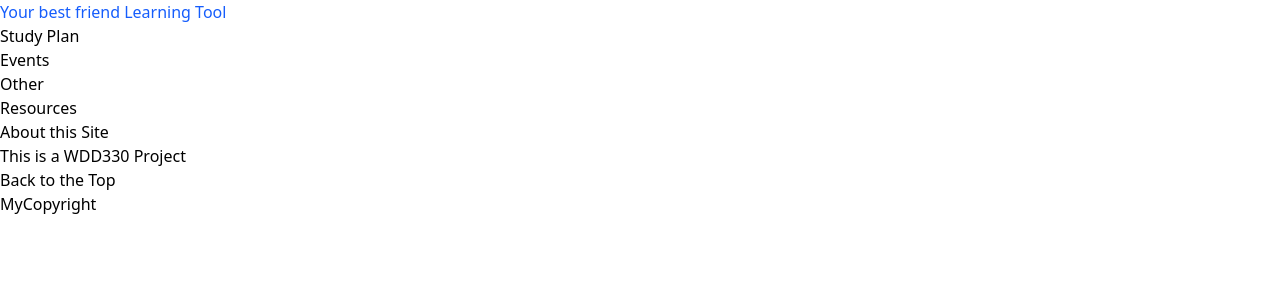
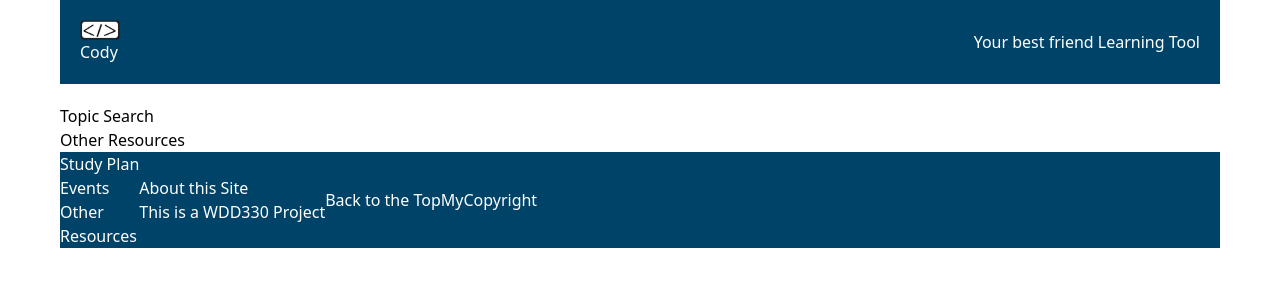
Before and after one commit to joribavi/WDD-330-Final-Project, a website built with Vite: page cody/index.html in a window 1280 px wide. Built offline with nearby package versions, Linux system fonts and the light colour scheme.

Commit message:
working on index html

```diff
--- a/cody/index.html
+++ b/cody/index.html
@@ -7,11 +7,16 @@
     <script type="module" src="/src/main.js"></script>
     <title>Cody</title>
   </head>
-  <body>
-    <header class="my-Header"></header>
+  <body class="md:mx-15">
+    <header class="my-Header bg-[#004369] flex items-center justify-center p-5 mb-5 "></header>
     <main>
-
+      <div class="search-bar">
+          <h2>Topic Search</h2>
+      </div>
+      <div class="main-cards"> </div>
+      <h3>Other Resources</h3>
+       <div class="secondary-cards"> </div>
     </main>
-    <footer class="my-Footer"></footer>
+    <footer class="my-Footer bg-[#004369] text-white flex flex-wrap items-center"></footer>
   </body>
 </html>
--- a/cody/public/partials/header.html
+++ b/cody/public/partials/header.html
@@ -1,4 +1,6 @@
-<div>
-    <img>
+
+<div class="md:mr-auto">
+    <img src="./src/logo.png" class="w-10">
+    <p class="text-white">Cody</p>
 </div>
-<h1 class="text-blue-600">Your best friend Learning Tool</h1>
+<h1 class="text-white hidden md:block flex">Your best friend Learning Tool</h1>
```
Also changed, not shown: cody/src/logo.png (added), dibujo.svg (added), logo.png (added), rect1.svg (added).
